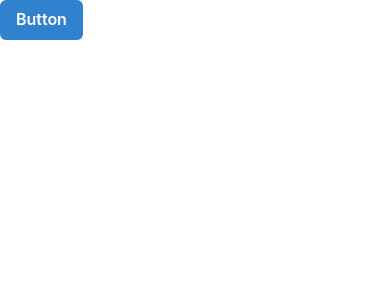
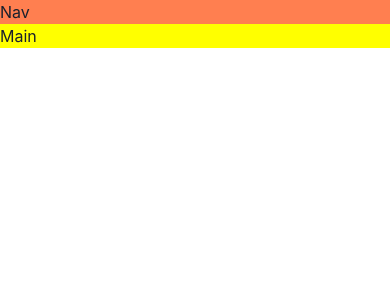
Before and after one commit to Radicc/GameHub, a React (Vite) app: page / in a window 390 px wide. Shown: the top 300 px of the page. Built offline with nearby package versions, Linux system fonts and the light colour scheme.

Commit message:
Build a Responsive layout

```diff
--- a/src/App.tsx
+++ b/src/App.tsx
@@ -1,9 +1,28 @@
 import { useState } from "react";
 
-import { Button, ButtonGroup } from "@chakra-ui/react";
+import { Grid, GridItem, Show } from "@chakra-ui/react";
 
 function App() {
-  return <Button colorScheme="blue">Button</Button>;
+  return (
+    <Grid
+      templateAreas={{
+        base: `"nav" "main"`,
+        lg: `"nav nav" "aside main"`,
+      }}
+    >
+      <GridItem area="nav" bg="coral">
+        Nav
+      </GridItem>
+      <Show above="lg">
+        <GridItem area="aside" bg="blue">
+          Aside
+        </GridItem>
+      </Show>
+      <GridItem area="main" bg="yellow">
+        Main
+      </GridItem>
+    </Grid>
+  );
 }
 
 export default App;
```
